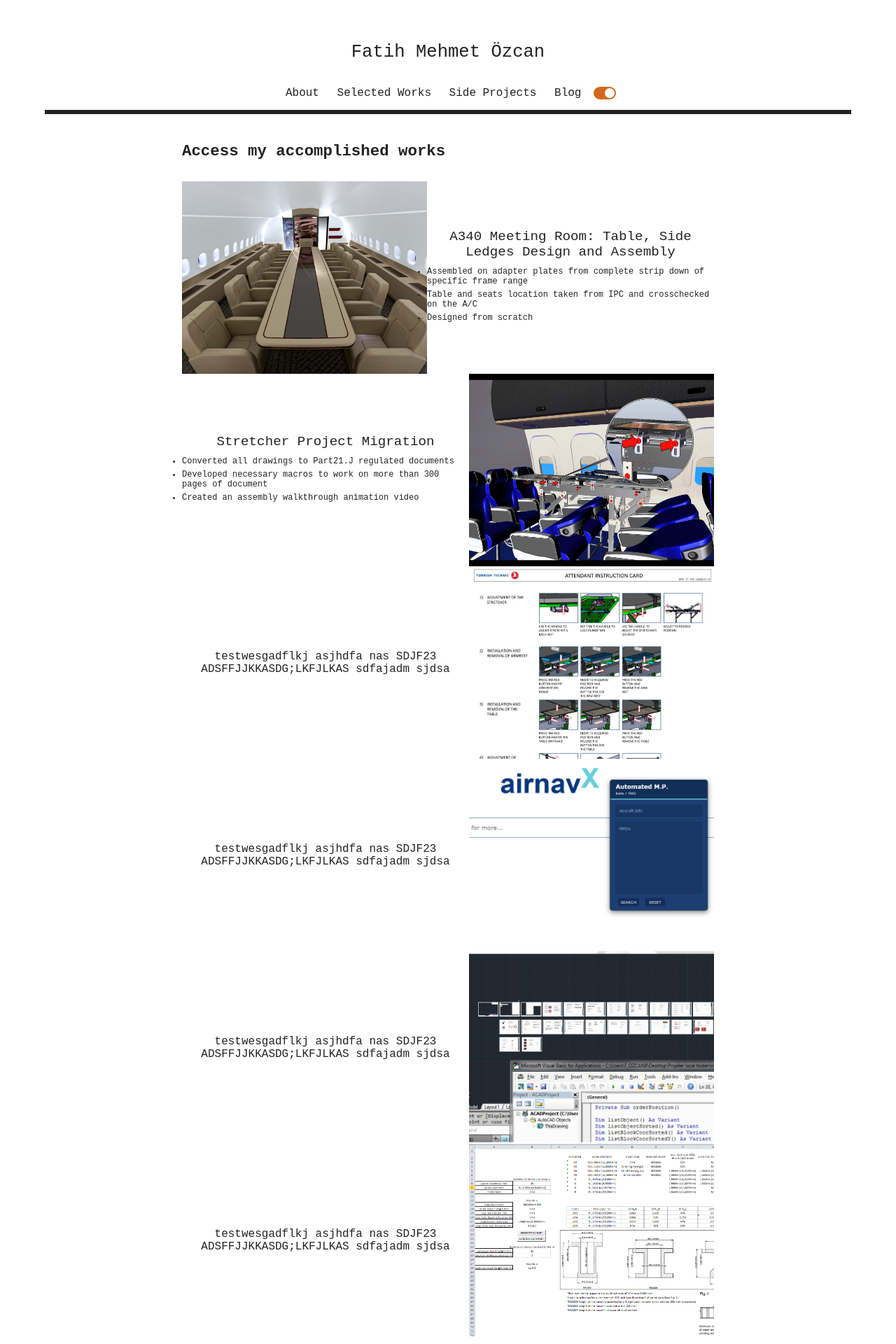
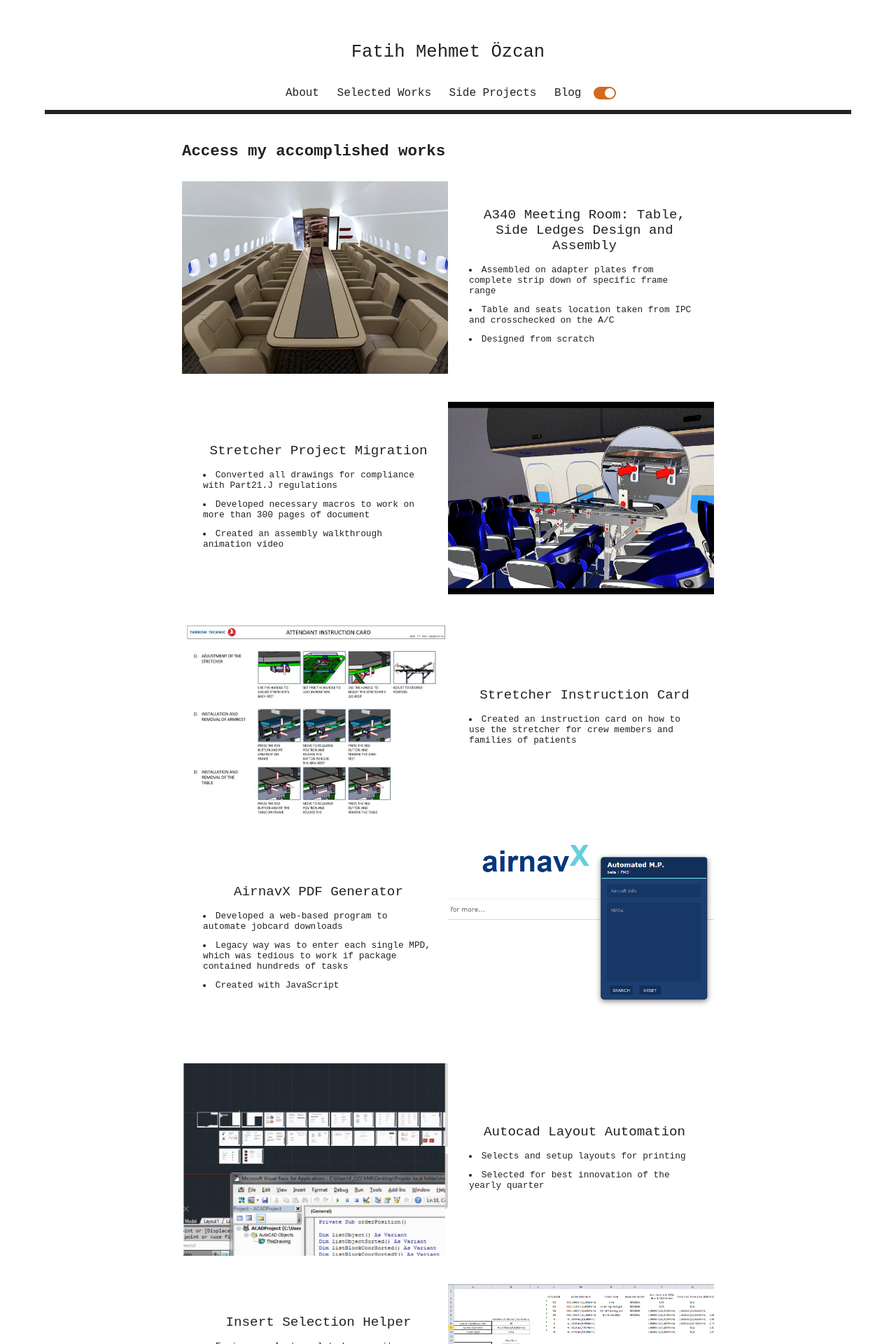
Before and after one commit to fatihmeh/fatihmeh.github.io, a Jekyll site: the page built from projects/index.html, in a window 1280 px wide. Shown: the top 1920 px of the page at 70% size. Built offline with Jekyll 4.4.1, drawn with Linux system fonts in a browser that asks for light colours; some of the changed text lies outside the part shown.

Commit message:
Update 'Selected Works'

```diff
--- a/css/main.css
+++ b/css/main.css
@@ -360,7 +360,7 @@ opacity: 100%;
   background-size: contain;
 }
 #driveworks{
-  background-image: url("/assets/sel_driveworks-1.png");
+  background-image: url("/assets/sel_driveworks-1.jpg");
   background-position: center;
   background-repeat: no-repeat;
   background-size: cover;
@@ -368,23 +368,26 @@ opacity: 100%;
 .selected{
 }
 .first{
-      order:1;
+      order:0;
 }
 .second{
-      order:2;
+      order:1;
 }
 .sel-img-div{
   /* border-radius: 0.4em; */
   height: 275px;
-  min-width: 350px;
+  width: 50%;
 }
 .sel-text{
   align-content:center;
   text-align: center;
-  margin:auto;
+  padding-left:30px;
+  padding-right:20px;
+  width: 50%;
 }
 .sel-col{
-display: flex;
+  display: flex;
+  margin-bottom:40px;
 }
 .sel-text p {
   margin-bottom:10px;
@@ -393,11 +396,12 @@ display: flex;
   font-size:1.2em
 }
 .ul-text-desc {
-  font-size:12px;
   text-align:left;
 }
 .ul-text-desc li {
-  margin-bottom:5px;
+  padding-top:6px; padding-bottom:6px;
+  font-size: 0.8rem;
+  list-style-position: inside;
 }
 
 /* JS button styling */
@@ -429,7 +433,7 @@ display: flex;
 }
 
 /* adaptive */
-@media only screen and (max-width: 823px) {
+@media only screen and (max-width: 523px) {
   #container {
    width: 90%;
  }
@@ -441,17 +445,24 @@ display: flex;
    display:block;
  }
 
-  .sel-col, .sel-img-div {
-  }
-  .selected, .sel-col{
+  .sel-col{
     display:block;
   }
-  .sel-img-div{
-  min-width: auto;
+    .sel-img-div, .sel-text{
+      width:100%;
+    }
+}
+
+@media only screen and (min-width: 524px) and (max-width: 839px) {
+ .projects-list{
+   display:none;
+ }
+ #container {
+  width: 560px;
 }
 }
 
-@media only screen and (min-width: 824px) and (max-width: 1439px) {
+@media only screen and (min-width: 840px) and (max-width: 1439px) {
  .projects-list{
    display:none;
  }
@@ -467,4 +478,7 @@ display: flex;
   #container {
    width: 950px;
  }
- }
+ #airnav{
+  background-position: top;
+}
+}
--- a/projects/index.html
+++ b/projects/index.html
@@ -8,7 +8,7 @@ title: Selected Works - Fatih Mehmet Özcan
 
     <div class="sel-col">
         <div class="sel-img-div first" id="can"></div>
-        <div class="sel-text second">
+        <div class="sel-text">
         <p class="text-title">A340 Meeting Room: Table, Side Ledges Design and Assembly</p>
             <ul class="ul-text-desc">
                 <li class="">Assembled on adapter plates from complete strip down of specific frame range</li>
@@ -20,10 +20,10 @@ title: Selected Works - Fatih Mehmet Özcan
 
     <div class="sel-col">
         <div class="sel-img-div second" id="sedye-video"></div>
-        <div class="sel-text first">
+        <div class="sel-text">
         <p class="text-title">Stretcher Project Migration</p>
             <ul class="ul-text-desc">
-                <li class="">Converted all drawings to Part21.J regulated documents</li>
+                <li class="">Converted all drawings for compliance with Part21.J regulations</li>
                 <li class="">Developed necessary macros to work on more than 300 pages of document</li>
                 <li class="">Created an assembly walkthrough animation video</li>
             </ul>
@@ -32,32 +32,70 @@ title: Selected Works - Fatih Mehmet Özcan
 
     <div class="sel-col">
         <div class="sel-img-div first" id="sedye-kart"></div>
-        <div class="sel-text">testwesgadflkj asjhdfa nas SDJF23 ADSFFJJKKASDG;LKFJLKAS sdfajadm sjdsa</div>
+        <div class="sel-text">
+        <p class="text-title">Stretcher Instruction Card</p>
+            <ul class="ul-text-desc">
+                <li class="">Created an instruction card on how to use the stretcher for crew members and families of patients</li>
+            </ul>
+        </div>
     </div>
 
     <div class="sel-col">
     <div class="sel-img-div second" id="airnav"></div>
-        <div class="sel-text">testwesgadflkj asjhdfa nas SDJF23 ADSFFJJKKASDG;LKFJLKAS sdfajadm sjdsa</div>
+        <div class="sel-text">
+        <p class="text-title">AirnavX PDF Generator</p>
+            <ul class="ul-text-desc">
+                <li class="">Developed a web-based program to automate jobcard downloads</li>
+                <li class="">Legacy way was to enter each single MPD, which was tedious to work if package contained hundreds of tasks</li>
+                <li class="">Created with JavaScript</li>
+            </ul>
+        </div>
     </div>
 
     <div class="sel-col">
         <div class="sel-img-div first" id="autocad"></div>
-        <div class="sel-text">testwesgadflkj asjhdfa nas SDJF23 ADSFFJJKKASDG;LKFJLKAS sdfajadm sjdsa</div>
+        <div class="sel-text">
+        <p class="text-title">Autocad Layout Automation</p>
+            <ul class="ul-text-desc">
+                <li class="">Selects and setup layouts for printing</li>
+                <li class="">Selected for best innovation of the yearly quarter</li>
+            </ul>
+        </div>
     </div>
 
     <div class="sel-col">
         <div class="sel-img-div second" id="insert"></div>
-        <div class="sel-text">testwesgadflkj asjhdfa nas SDJF23 ADSFFJJKKASDG;LKFJLKAS sdfajadm sjdsa</div>
+        <div class="sel-text">
+        <p class="text-title">Insert Selection Helper</p>
+            <ul class="ul-text-desc">
+                <li class="">Engineer selects related composite thickness, connection type and other necessary options for the outcome of to decide which insert should be used</li>
+                <li class="">Can generated CAD data for Catia and SolidWorks with selected dimensions</li>
+                <li class="">Selected for best innovation of the yearly quarter</li>
+            </ul>
+        </div>
     </div>
 
     <div class="sel-col">
         <div class="sel-img-div first" id="import"></div>
-        <div class="sel-text">testwesgadflkj asjhdfa nas SDJF23 ADSFFJJKKASDG;LKFJLKAS sdfajadm sjdsa</div>
+        <div class="sel-text">
+        <p class="text-title">Trax Import File Creator</p>
+            <ul class="ul-text-desc">
+                <li class="">Searches listed tasks numbers and updates corresponding values required for Trax workorders</li>
+                <li class="">Involves an inside program that crates new NRC import files</li>
+            </ul>
+        </div>
     </div>
 
     <div class="sel-col">
         <div class="sel-img-div second" id="driveworks"></div>
-        <div class="sel-text">testwesgadflkj asjhdfa nas SDJF23 ADSFFJJKKASDG;LKFJLKAS sdfajadm sjdsa</div>
+        <div class="sel-text">
+        <p class="text-title">Tubular Tower Section Generator</p>
+            <ul class="ul-text-desc">
+                <li class="">A DriveWorksXpress projects that generates with desired values from a template</li>
+                <li class="">Even faster than which programs made solely for tower design</li>
+                <li class="">Solid innovation for the company</li>
+            </ul>
+        </div>
     </div>
 
 </div>
```
Also changed, not shown: assets/sel_driveworks-1.jpg (added).
